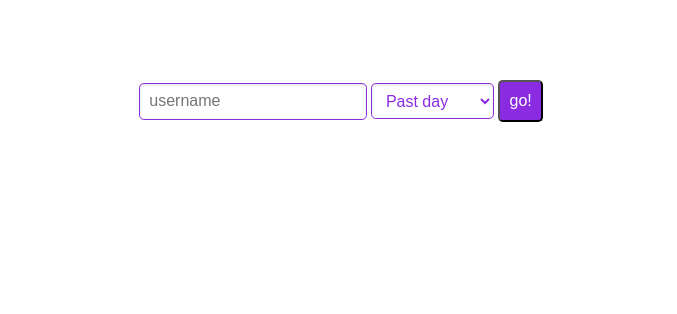
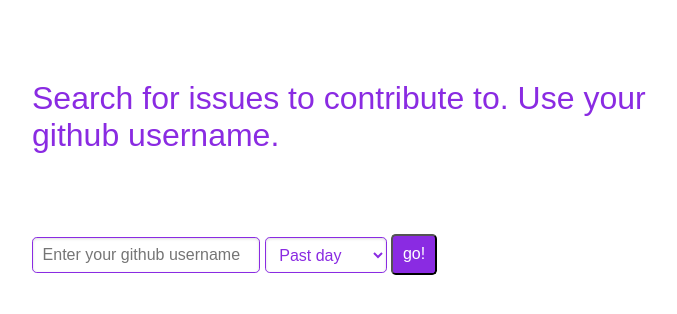
Before and after one commit to krishnanunnir/firstcontrib, a Node server app: page / in a window 1280 px wide. Shown: the top 314 px of the page, without its empty margins (288-965 px from the left). Run offline with Node 20, Linux system fonts and the light colour scheme; some libraries are stand-ins or nearby versions.

Commit message:
[ui] Added banner to show the usage details

```diff
--- a/views/index.ejs
+++ b/views/index.ejs
@@ -42,6 +42,11 @@
             border-radius: 0.3rem;
             border-color: blueviolet;
             color: blueviolet;
+        }
+        .textbanner{
+            color: blueviolet;
+            font-family: Arial, Helvetica, sans-serif;
+            font-size: 2rem;
         }
         .github-issue{
             text-align:justify;
@@ -101,11 +106,17 @@
     </script>
 </head>
 <body onload="script();">
+    <div class="pure-g search textbanner">
+        <div class="pure-u-1-4"></div>
+        <div class="pure-u-1-2">Search for issues to contribute to. Use your github username. </div>
+        <div class="pure-u-1-4"></div>
+    </div>
+        </div>
     <div class="pure-g search">
-        <div class="pure-u-1-3"></div>
-        <div class="pure-u-1-3">
+        <div class="pure-u-1-4"></div>
+        <div class="pure-u-1-2">
             <form action="/" method="POST" class="pure-form">
-                <input type="text" name="username" id="inputfield" placeholder="username">
+                <input type="text" name="username" id="inputfield" placeholder="Enter your github username">
                 <select name="time" id="inputfield">
                     <option value="1" selected>Past day</option>
                     <option value="7">Past Week</option>
@@ -116,7 +127,7 @@
             </form>
             <br/>
         </div>
-        <div class="pure-u-1-3"></div>
+        <div class="pure-u-1-4"></div>
     </div>
     <% if(error){ %>
         <div id="error">
```
